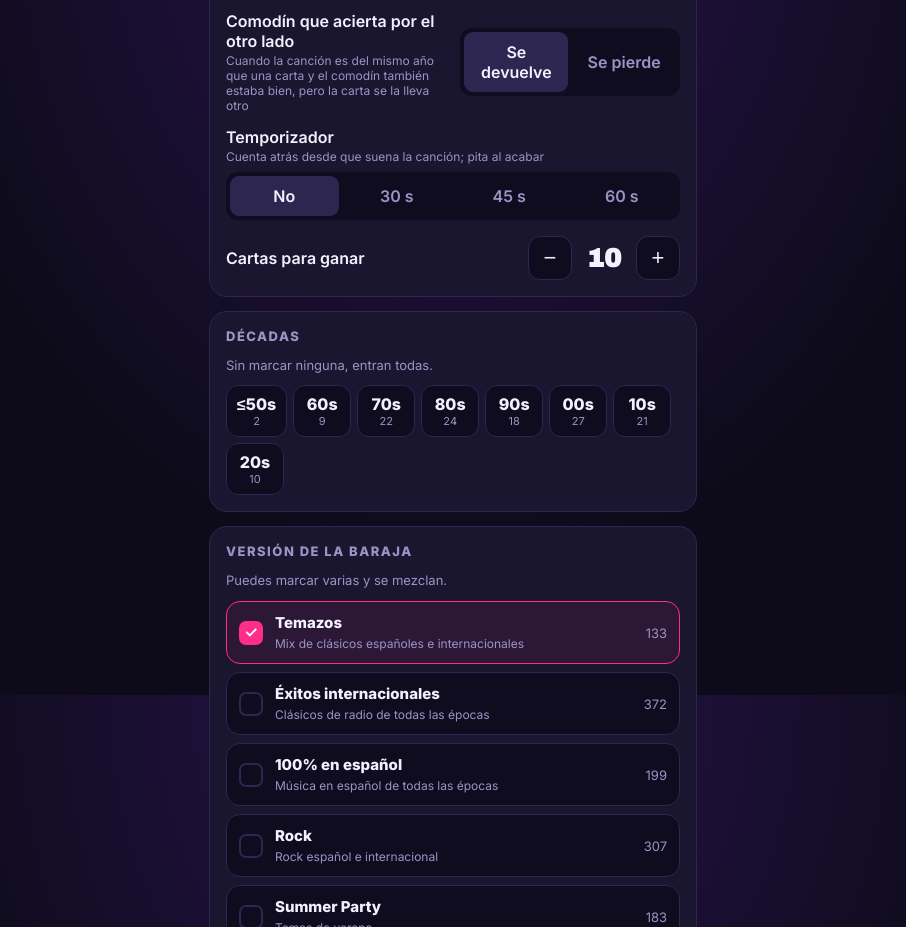
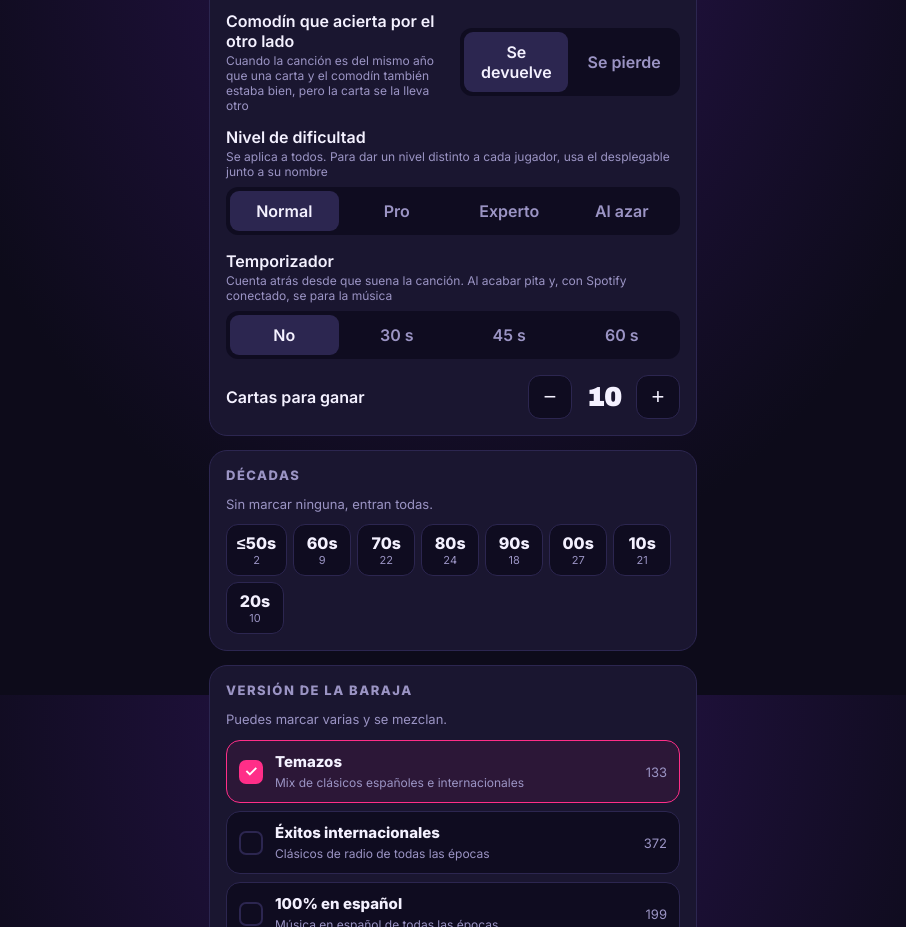
Before and after one commit to jsp09/temazos, a plain HTML site: page index.html in a window 1280 px wide. Shown: the part 905-1832 px from the top of the page, without its empty margins (187-1093 px from the left). Drawn offline with Linux system fonts and the light colour scheme.

Commit message:
Nivel de dificultad y temporizador para la música

```diff
--- a/index.html
+++ b/index.html
@@ -242,7 +242,9 @@ function renderSetup(){
     <div class="seg" style="margin:-6px 0 16px"><button class="${S.mode==='shared'?'on':''}" onclick="S.mode='shared';save();render()">Compartida</button><button class="${S.mode==='own'?'on':''}" onclick="S.mode='own';save();render()">Una por jugador</button></div>
     <div class="set"><div class="l">Comodines por jugador<small>Para robar la canción si otro falla, o saltar una</small></div><div class="stepper"><button onclick="S.tokens=Math.max(0,S.tokens-1);save();render()">−</button><b>${S.tokens}</b><button onclick="S.tokens=Math.min(9,S.tokens+1);save();render()">+</button></div></div>
     <div class="set"><div class="l">Comodín que acierta por el otro lado<small>Cuando la canción es del mismo año que una carta y el comodín también estaba bien, pero la carta se la lleva otro</small></div><div class="seg" style="min-width:185px;flex:none"><button class="${S.refund?'on':''}" onclick="S.refund=true;save();render()">Se devuelve</button><button class="${S.refund?'':'on'}" onclick="S.refund=false;save();render()">Se pierde</button></div></div>
-    <div class="set"><div class="l">Temporizador<small>Cuenta atrás desde que suena la canción; pita al acabar</small></div></div>
+    <div class="set"><div class="l">Nivel de dificultad<small>Se aplica a todos. Para dar un nivel distinto a cada jugador, usa el desplegable junto a su nombre</small></div></div>
+    <div class="seg" style="margin:-6px 0 16px">${Object.entries(DIFF).map(([k,v])=>{const all=S.players.every((_,i)=>(S.diffs[i]||'normal')===k);return `<button class="${all?'on':''}" onclick="S.diffs=S.players.map(()=>'${k}');save();render()">${v}</button>`}).join('')}</div>
+    <div class="set"><div class="l">Temporizador<small>Cuenta atrás desde que suena la canción. Al acabar pita y, con Spotify conectado, se para la música</small></div></div>
     <div class="seg" style="margin:-6px 0 16px">${[[0,'No'],[30,'30 s'],[45,'45 s'],[60,'60 s']].map(([v,l])=>`<button class="${S.timer===v?'on':''}" onclick="S.timer=${v};save();render()">${l}</button>`).join('')}</div>
     <div class="set"><div class="l">Cartas para ganar</div><div class="stepper"><button onclick="S.target=Math.max(3,S.target-1);save();render()">−</button><b>${S.target}</b><button onclick="S.target=Math.min(40,S.target+1);save();render()">+</button></div></div>
   </div>
@@ -300,7 +302,7 @@ const tlOf=G=>G.mode==='shared'?G.shared:G.players[G.turn].tl;
 const score=(G,p)=>G.mode==='shared'?p.won:p.tl.length;
 const fits=(tl,i,y)=>(i==0||tl[i-1].y<=y)&&(i==tl.length||y<=tl[i].y);
 const DIFF={normal:'Normal',pro:'Pro',expert:'Experto',rand:'Al azar'};
-const DIFFTXT={normal:'Coloca la canción en la línea',pro:'Nivel Pro: coloca la canción y di artista y título',expert:'Nivel Experto: coloca la canción y di artista, título y año exacto'};
+const DIFFTXT={normal:'Nivel Normal: coloca la canción en la línea',pro:'Nivel Pro: coloca la canción y di artista y título',expert:'Nivel Experto: coloca la canción y di artista, título y año exacto'};
 function insertSorted(tl,c){let i=0;while(i<tl.length&&tl[i].y<=c.y)i++;tl.splice(i,0,c)}
 let UNDO=[];
 function snap(){UNDO.push(JSON.stringify(S.game));if(UNDO.length>30)UNDO.shift()}
@@ -334,7 +336,7 @@ function startTimer(){if(!S.timer||TIMER)return;unlockAudio();TEND=Date.now()+S.
 function stopTimer(){if(TIMER){clearInterval(TIMER);TIMER=null}}
 function tick(){const e=document.getElementById('timer');const left=Math.max(0,Math.ceil((TEND-Date.now())/1000));
   if(e){e.textContent=left?`⏱ ${left}`:'⏱ ¡Tiempo!';e.className='timer'+(left<=5?' hot':'')}
-  if(!left){if(!BEEPED){BEEPED=true;beep()}stopTimer()}}
+  if(!left){if(!BEEPED){BEEPED=true;beep();if(typeof spPause==='function'&&SP.tok)spPause()}stopTimer()}}
 function onPlayLink(){unlockAudio();startTimer()}
 /* --- render --- */
 function renderGame(){
```
